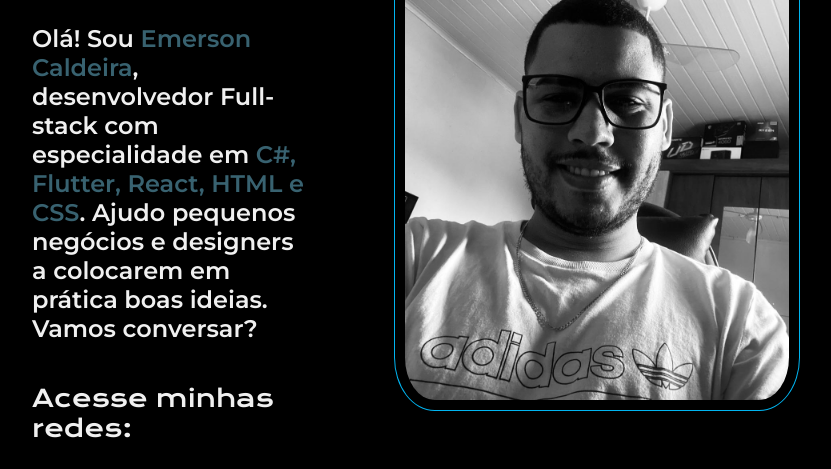
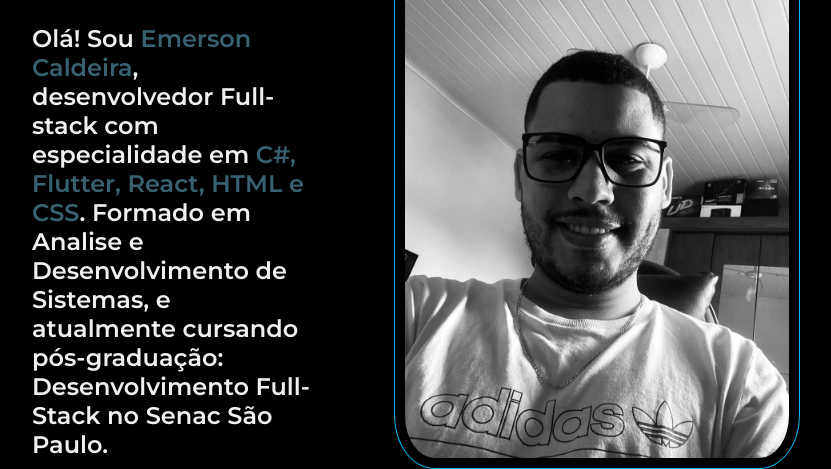
Before and after one commit to Esc9919/portifolio, a plain HTML site: page index.html in a window 1280 px wide. Shown: the part 495-964 px from the top of the page, without its empty margins (224-1055 px from the left). Drawn offline with nearby package versions, Linux system fonts and the light colour scheme.

Commit message:
atualizando a bio

```diff
--- a/index.html
+++ b/index.html
@@ -21,7 +21,7 @@
     <main class="apresentacao">
         <section class="apresentacao__conteudo">
             <h1 class="apresentacao__conteudo__titulo">Eleve seu negócio digital a outro nível <strong class="tituloDestaque">com um Front-end de qualidade!</strong></h1>
-            <p class="apresentacao__conteudo__texto">Olá! Sou <strong>Emerson Caldeira</strong>, desenvolvedor Full-stack com especialidade em <strong>C#, Flutter, React, HTML e CSS</strong>. Ajudo pequenos negócios e designers a colocarem em prática boas ideias. Vamos conversar?</p>
+            <p class="apresentacao__conteudo__texto">Olá! Sou <strong>Emerson Caldeira</strong>, desenvolvedor Full-stack com especialidade em <strong>C#, Flutter, React, HTML e CSS</strong>. Formado em Analise e Desenvolvimento de Sistemas, e atualmente cursando pós-graduação: Desenvolvimento Full-Stack no Senac São Paulo.</p>
             <div class="apresentacao__links">
                 <h2 class="apresentacao__links__subtitulo">Acesse minhas redes:</h2>
                 <a class="apresentacao__links__navegacao" href="https://github.com/Esc9919" target="_blank" rel="noopener noreferrer">
```
